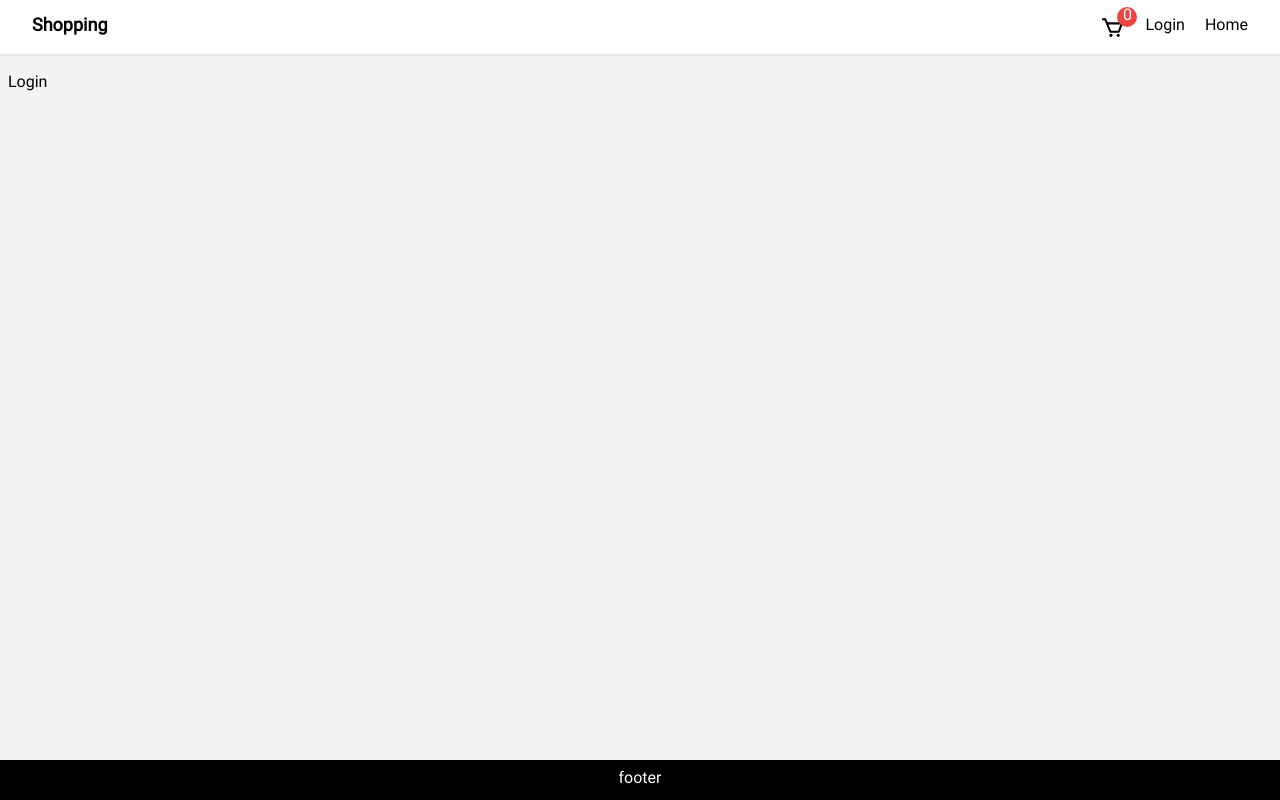
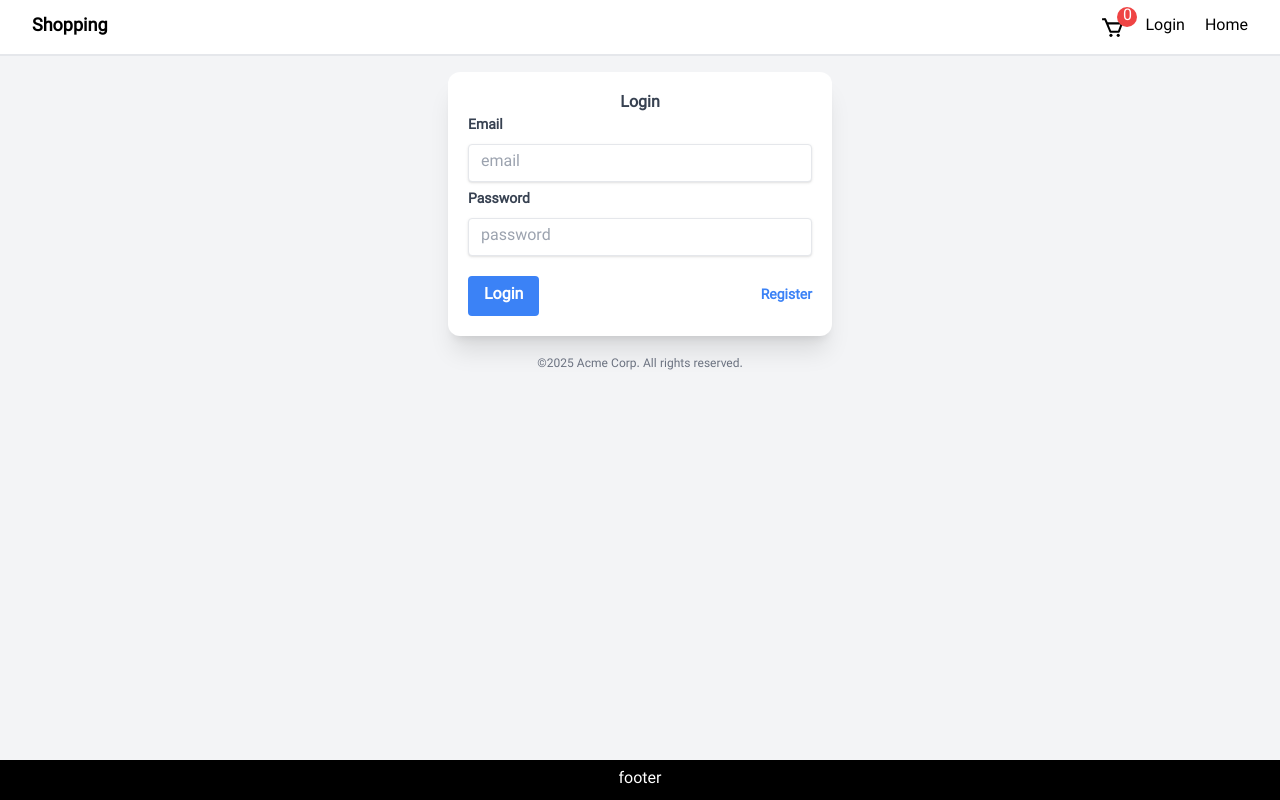
Before and after one commit to vafa2020/shop, a Next.js app: page /login in a window 1280 px wide. Built offline with nearby package versions, Linux system fonts and the light colour scheme.

Commit message:
worked jsx and style login page

```diff
--- a/app/login/page.tsx
+++ b/app/login/page.tsx
@@ -1,9 +1,63 @@
-import React from 'react'
+import Link from "next/link";
+import React from "react";
 
 const Login = () => {
   return (
-    <div>Login</div>
-  )
-}
+    <>
+      <div className="max-w-sm bg-white shadow-xl rounded-xl mx-auto p-5">
+        <h2 className="text-center text-gray-700 font-bold">Login</h2>
+        <form className="flex flex-col mx-auto gap-2">
+          <div>
+            <label
+              className="block text-gray-700 text-sm font-bold mb-2"
+              htmlFor="email"
+            >
+              Email
+            </label>
+            <input
+              type="email"
+              name="email"
+              id="email"
+              className="shadow appearance-none border rounded w-full py-2 px-3 text-gray-700 leading-tight focus:outline-none focus:shadow-outline"
+              placeholder="email"
+            />
+          </div>
+          <div>
+            <label
+              className="block text-gray-700 text-sm font-bold mb-2"
+              htmlFor="password"
+            >
+              Password
+            </label>
+            <input
+              type="password"
+              name="password"
+              id="password"
+              className="shadow appearance-none border rounded w-full py-2 px-3 text-gray-700 leading-tight focus:outline-none focus:shadow-outline"
+              placeholder="password"
+            />
+          </div>
+          <div className="flex items-center justify-between mt-3">
+            <button
+              className="bg-blue-500 hover:bg-blue-700 text-white font-bold py-2 px-4 rounded focus:outline-none focus:shadow-outline"
+              type="button"
+            >
+              Login
+            </button>
+            <Link
+              className="inline-block align-baseline font-bold text-sm text-blue-500 hover:text-blue-800"
+              href="/register"
+            >
+              Register
+            </Link>
+          </div>
+        </form>
+      </div>
+      <p className="text-center text-gray-500 text-xs mt-5">
+        &copy;2025 Acme Corp. All rights reserved.
+      </p>
+    </>
+  );
+};
 
-export default Login
+export default Login;
```
